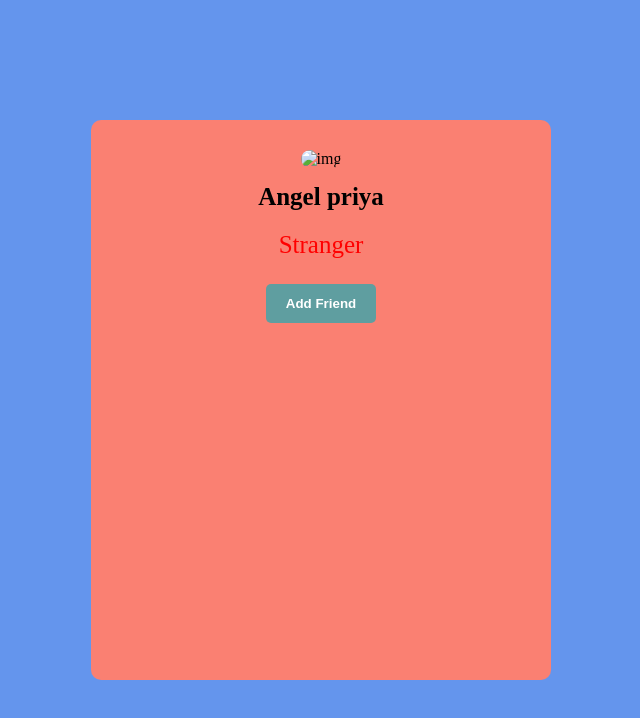
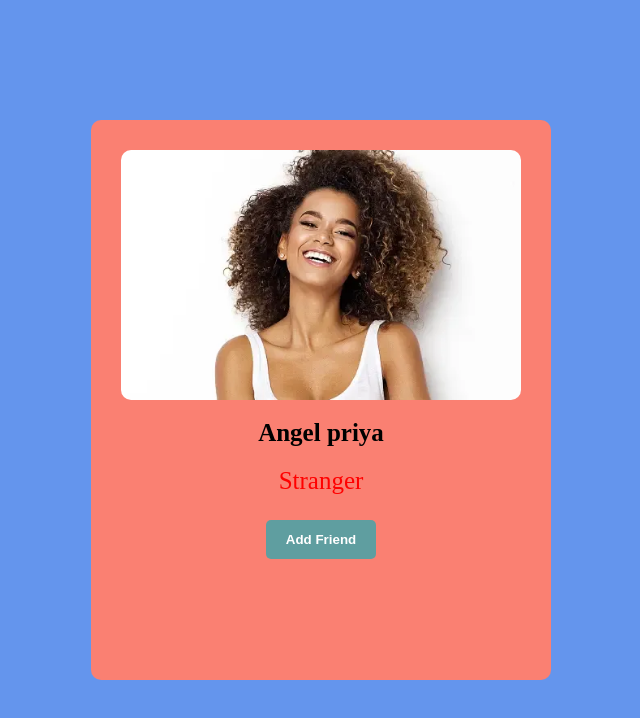
Before and after one commit to Abhishekyadav26/5-Real-Life-JavaScript-Effects-and-Features, a plain HTML site: page add friend and remove friend features/index.html in a window 1280 px wide. Shown: the whole page, without its empty margins (319-959 px from the left). Drawn offline with Linux system fonts and the light colour scheme.

Commit message:
updated index.html file

```diff
--- a/add friend and remove friend features/index.html
+++ b/add friend and remove friend features/index.html
@@ -8,7 +8,7 @@
 </head>
 <body>
     <div id="card">
-        <img src="./img/beautiful-african-american-female-model.webp" alt="img">
+        <img src="./img/model.webp" alt="img">
         <h1>Angel priya</h1>
         <h4>Stranger</h4>
         <button id="Add">Add Friend</button>
```
